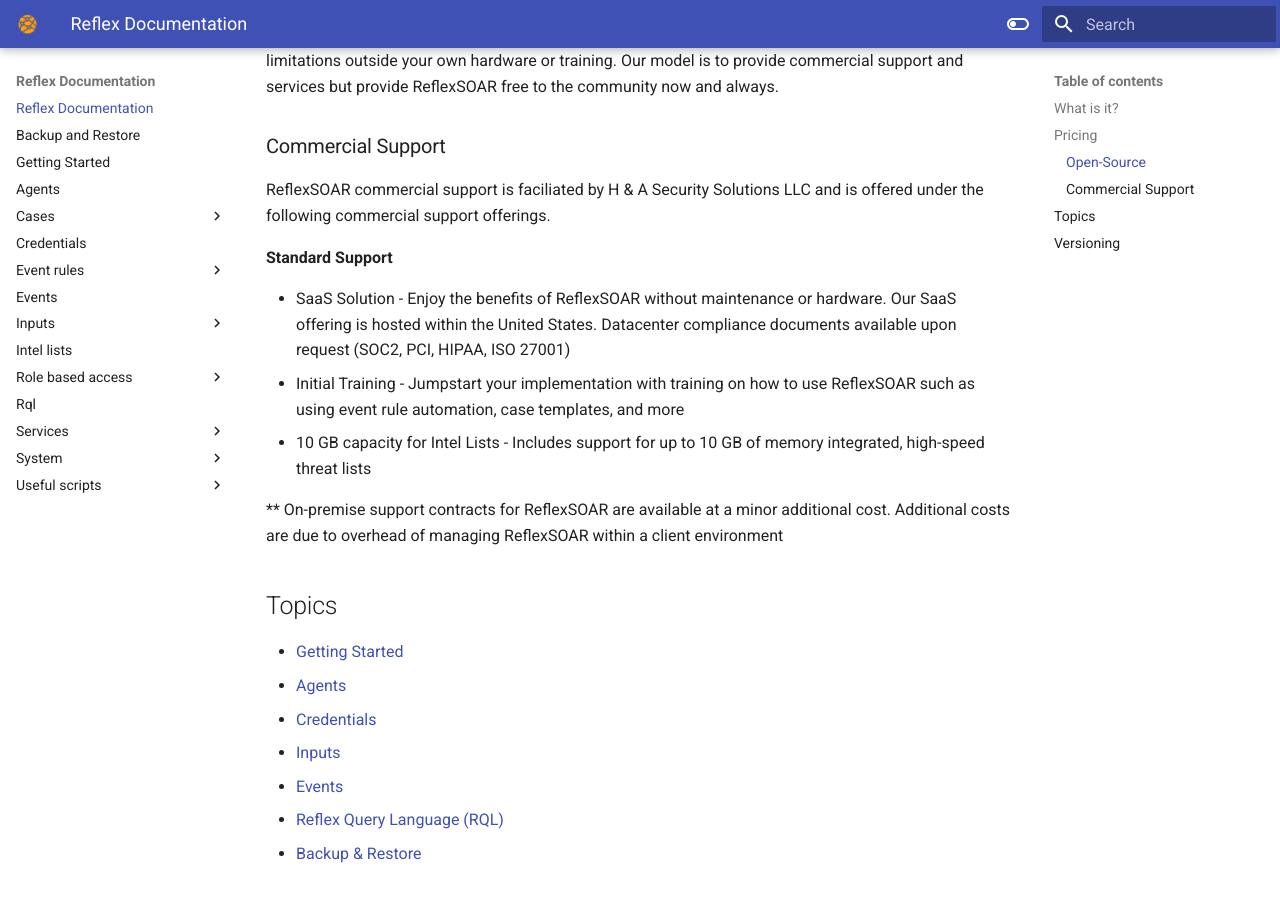
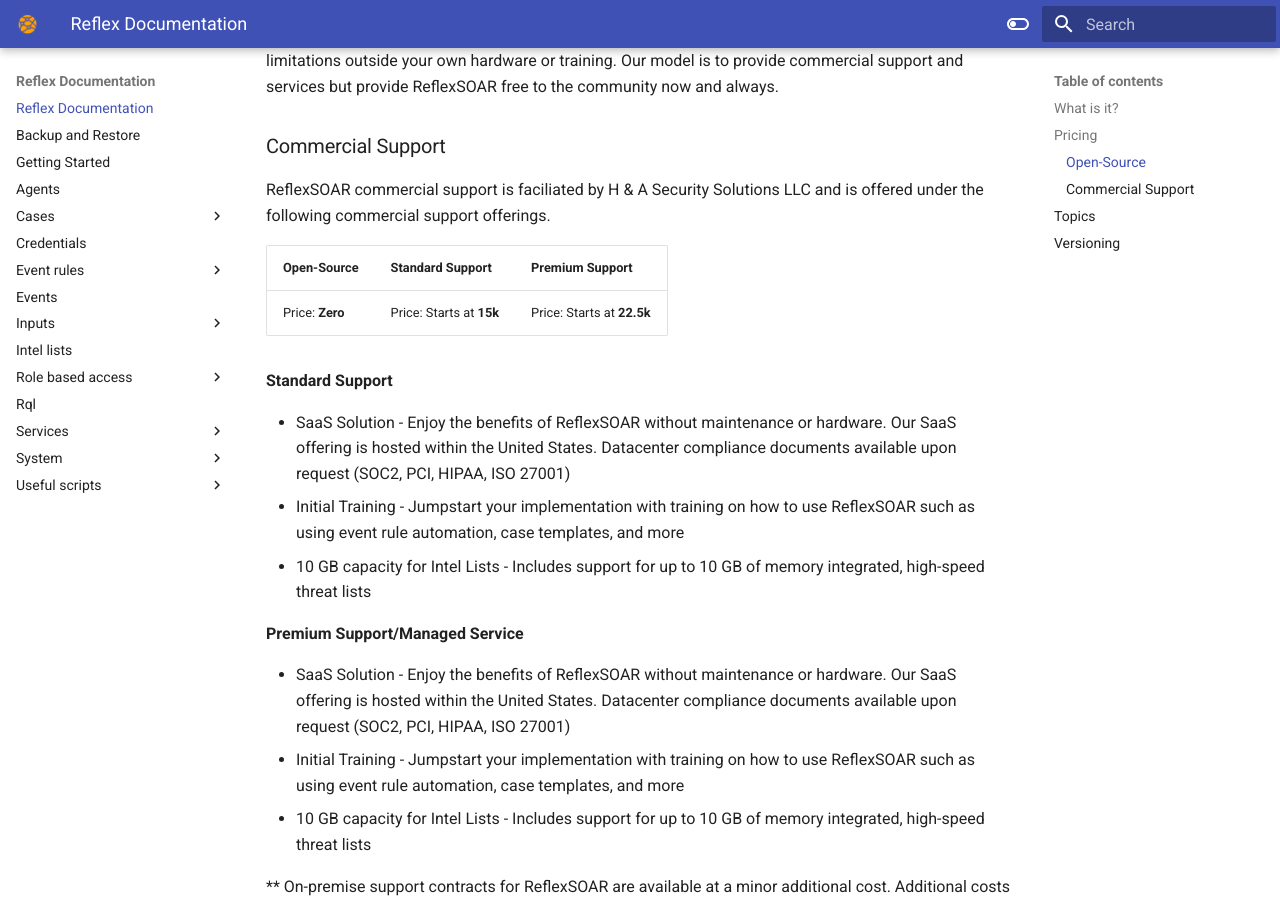
Before and after one commit to reflexsoar/reflex-docs, an MkDocs documentation site: the page built from docs/index.md, in a window 1280 px wide and 900 px high, scrolled down 566 px. Built offline with MkDocs 1.6.1 and Material for MkDocs 9.7.7, drawn with Linux system fonts in a browser that asks for light colours.

Commit message:
Update index.md

```diff
--- a/docs/index.md
+++ b/docs/index.md
@@ -1,6 +1,7 @@
 # Reflex Documentation
 !!! note
     ReflexSOAR goes live on May 2nd, 2022. We advise against installing it until then unless you are using one of our commercially supported offerings.
+
 ## What is it?
 ReflexSOAR is a open-source event triage, investigation, and automation platform. It is designed by experts in the field to maximize SOC efficiency and orchestrate automation to abstract away mundane tasks. The end result is streamlined efficiency and focus on alerts or events that matter.
 
@@ -11,12 +12,21 @@
 ### Commercial Support
 ReflexSOAR commercial support is faciliated by H & A Security Solutions LLC and is offered under the following commercial support offerings.
 
+| Open-Source     |   Standard Support      | Premium Support            |
+| --------------- | ----------------------- | -------------------------- |
+| Price: **Zero** | Price: Starts at **15k**| Price: Starts at **22.5k** |
+
 **Standard Support**
 
 - SaaS Solution - Enjoy the benefits of ReflexSOAR without maintenance or hardware. Our SaaS offering is hosted within the United States. Datacenter compliance documents available upon request (SOC2, PCI, HIPAA, ISO 27001)
 - Initial Training - Jumpstart your implementation with training on how to use ReflexSOAR such as using event rule automation, case templates, and more
 - 10 GB capacity for Intel Lists - Includes support for up to 10 GB of memory integrated, high-speed threat lists
 
+**Premium Support/Managed Service**
+
+- SaaS Solution - Enjoy the benefits of ReflexSOAR without maintenance or hardware. Our SaaS offering is hosted within the United States. Datacenter compliance documents available upon request (SOC2, PCI, HIPAA, ISO 27001)
+- Initial Training - Jumpstart your implementation with training on how to use ReflexSOAR such as using event rule automation, case templates, and more
+- 10 GB capacity for Intel Lists - Includes support for up to 10 GB of memory integrated, high-speed threat lists
 
 ** On-premise support contracts for ReflexSOAR are available at a minor additional cost. Additional costs are due to overhead of managing ReflexSOAR within a client environment
 
```
